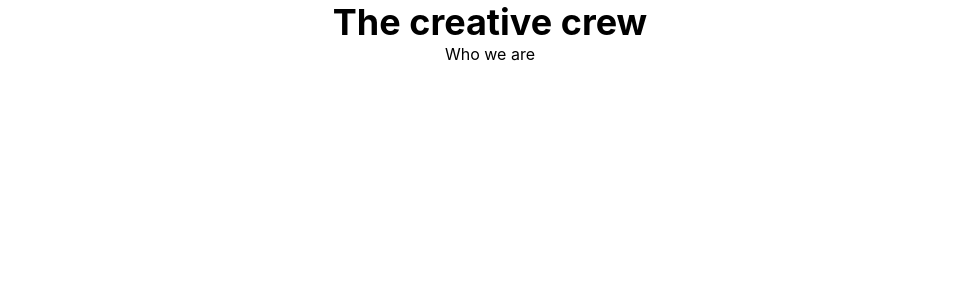
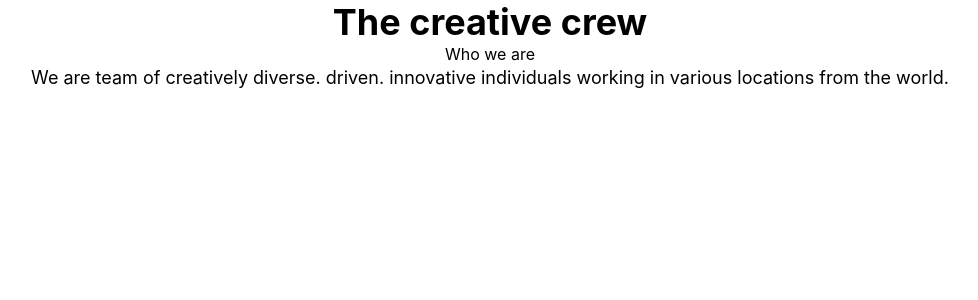
Before and after one commit to eduardomacetas/my-team-page, a React (Create React App) app: page / in a window 1280 px wide. Shown: the top 300 px of the page, without its empty margins (150-1128 px from the left). Built offline with nearby package versions, Linux system fonts and the light colour scheme.

Commit message:
Creating 'TextParagraph' component

```diff
--- a/src/App.js
+++ b/src/App.js
@@ -1,12 +1,14 @@
 import './App.css';
 import Title from './Components/Title/Title';
 import Subtitle from './Components/Subtitle/Subtitle';
+import TextParagraph from './Components/TextParagraph/TextParagraph';
 
 function App() {
   return (
     <div className="App">
       <Title title="The creative crew"/>
       <Subtitle subtitle="Who we are" />
+      <TextParagraph />
     </div>
   );
 }
--- /dev/null
+++ b/src/Components/TextParagraph/TextParagraph.css
@@ -0,0 +1,6 @@
+.textParagraph {
+  color: 000000;
+  font-weight: 400;
+  font-size: 18px;
+  line-height: 27px;
+}
--- /dev/null
+++ b/src/Components/TextParagraph/TextParagraph.jsx
@@ -0,0 +1,16 @@
+import React from 'react';
+import './TextParagraph.css'
+
+class TextParagraph extends React.Component {
+  render() {
+    return (
+      <div className="textParagraph">
+        We are team of creatively diverse. driven.
+        innovative individuals working in various
+        locations from the world.
+      </div>
+    )
+  }
+}
+
+export default TextParagraph;
```
Also changed, not shown: 1 other file (tests, documents, lock files or other folders).
